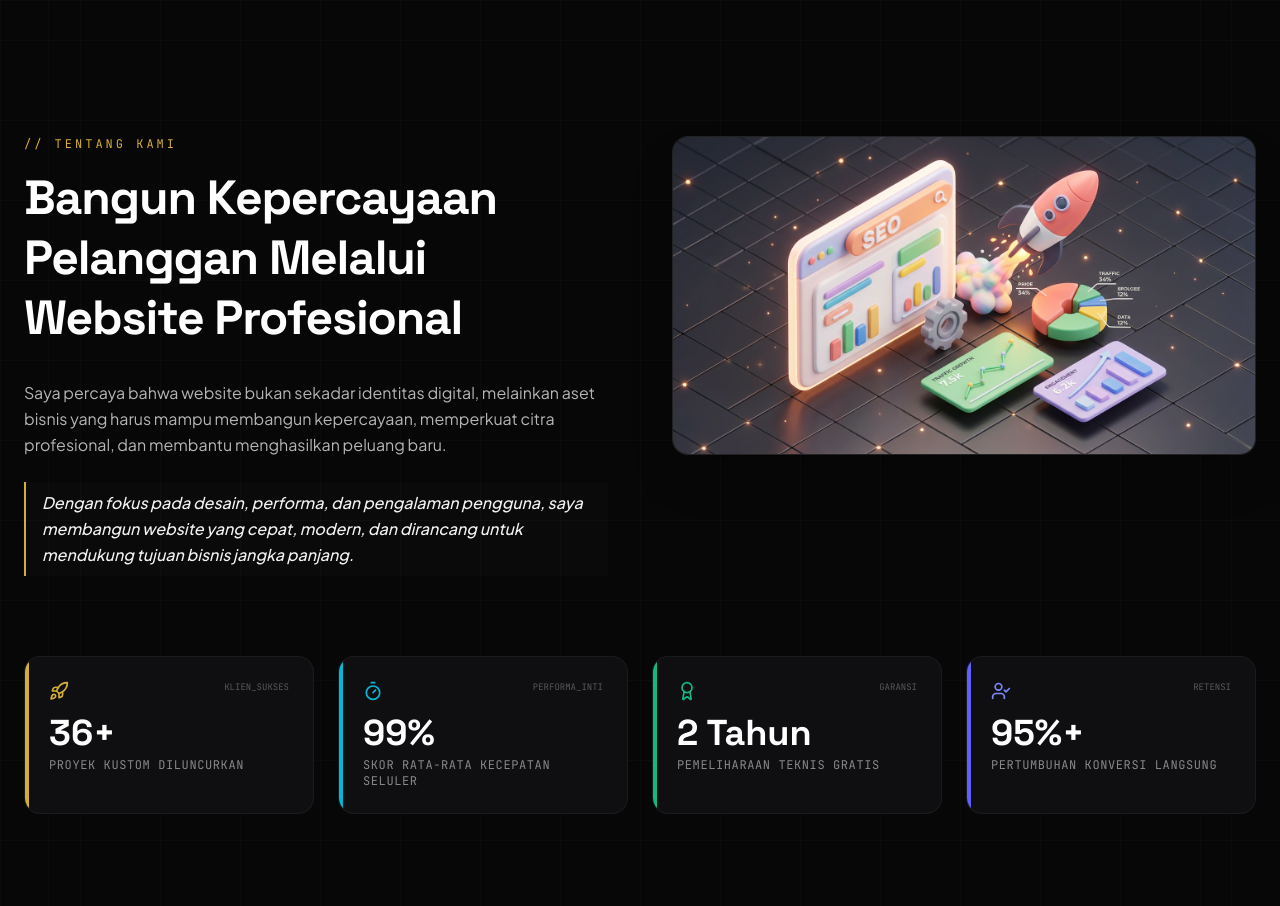
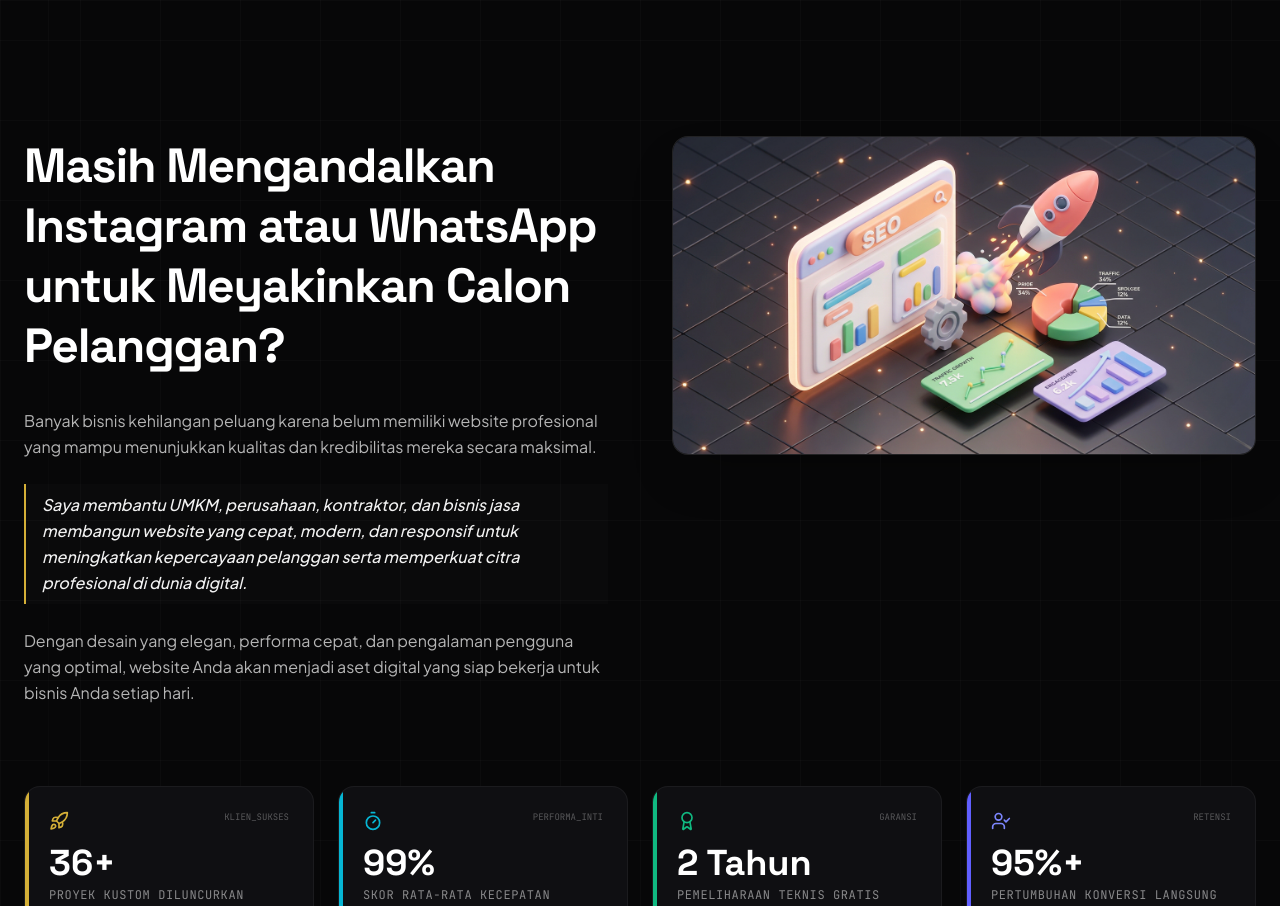
Before and after one commit to aldyfadil/portfolio-2, a React (Vite) app: page / in a window 1280 px wide. Shown: the part 720-1626 px from the top of the page. Built offline with nearby package versions, Linux system fonts and the light colour scheme.

Commit message:
update javascript

```diff
--- a/src/components/About.tsx
+++ b/src/components/About.tsx
@@ -57,23 +57,20 @@ export default function About() {
           {/* LEFT COLUMN: Story */}
           <div className="w-full lg:w-1/2 space-y-8">
             <div className="space-y-4">
-              <div className="flex items-center space-x-2">
-                <span className="font-mono text-xs text-brand-gold uppercase tracking-[0.25em]">
-                  // TENTANG KAMI
-                </span>
-              </div>
-
               <h2 className="text-3xl md:text-5xl font-bold font-display tracking-tight text-white leading-tight">
-                Bangun Kepercayaan Pelanggan Melalui Website Profesional
+                Masih Mengandalkan Instagram atau WhatsApp untuk Meyakinkan Calon Pelanggan?
               </h2>
             </div>
 
             <div className="space-y-6 text-white/70 text-sm md:text-base leading-relaxed font-sans">
               <p>
-                Saya percaya bahwa website bukan sekadar identitas digital, melainkan aset bisnis yang harus mampu membangun kepercayaan, memperkuat citra profesional, dan membantu menghasilkan peluang baru.
+                Banyak bisnis kehilangan peluang karena belum memiliki website profesional yang mampu menunjukkan kualitas dan kredibilitas mereka secara maksimal.
               </p>
               <p className="border-l-2 border-brand-gold pl-4 text-white/95 italic font-medium bg-white/[0.01] py-2 pr-2">
-                Dengan fokus pada desain, performa, dan pengalaman pengguna, saya membangun website yang cepat, modern, dan dirancang untuk mendukung tujuan bisnis jangka panjang.
+                Saya membantu UMKM, perusahaan, kontraktor, dan bisnis jasa membangun website yang cepat, modern, dan responsif untuk meningkatkan kepercayaan pelanggan serta memperkuat citra profesional di dunia digital.
+              </p>
+              <p>
+                Dengan desain yang elegan, performa cepat, dan pengalaman pengguna yang optimal, website Anda akan menjadi aset digital yang siap bekerja untuk bisnis Anda setiap hari.
               </p>
             </div>
           </div>
```
